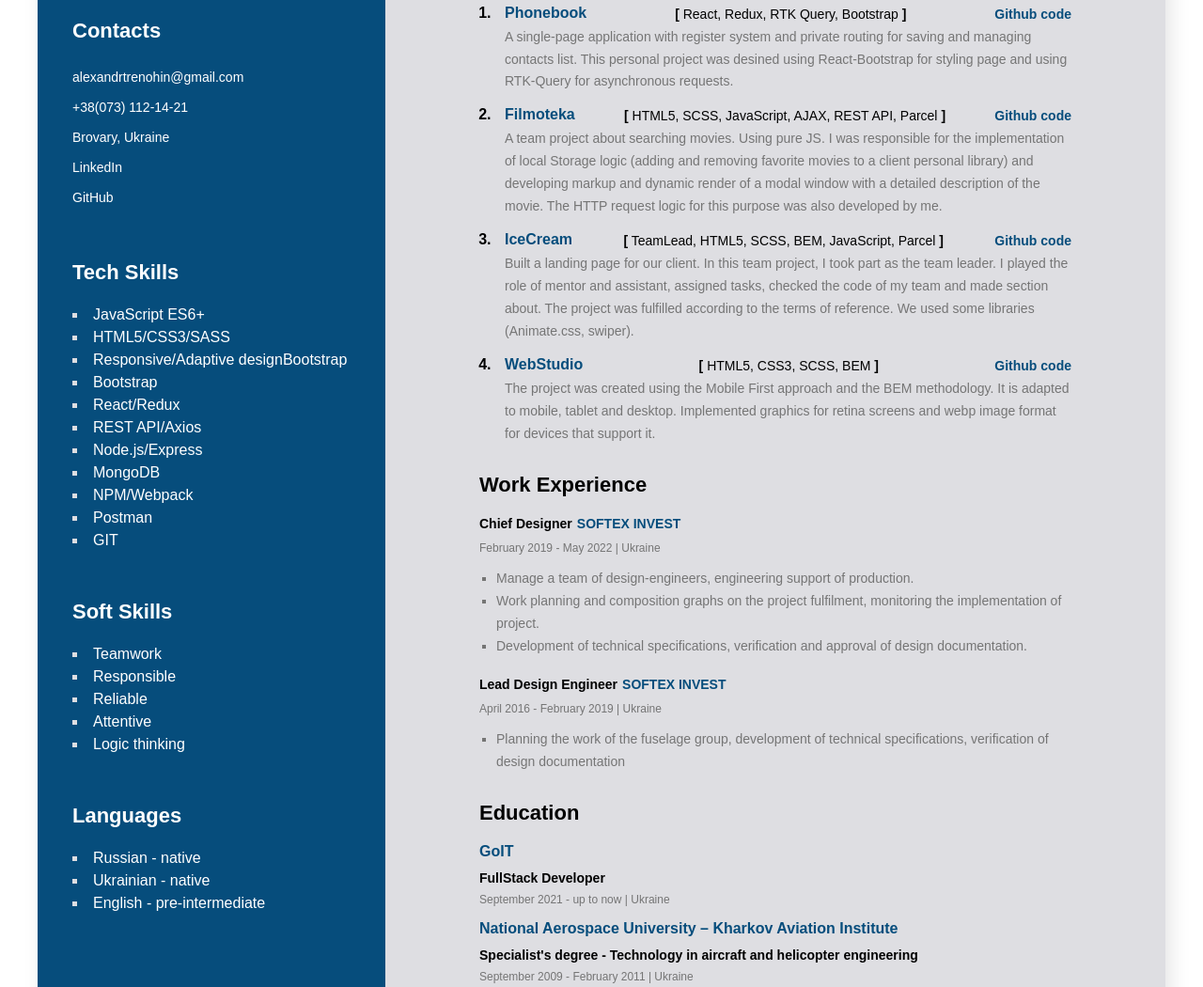
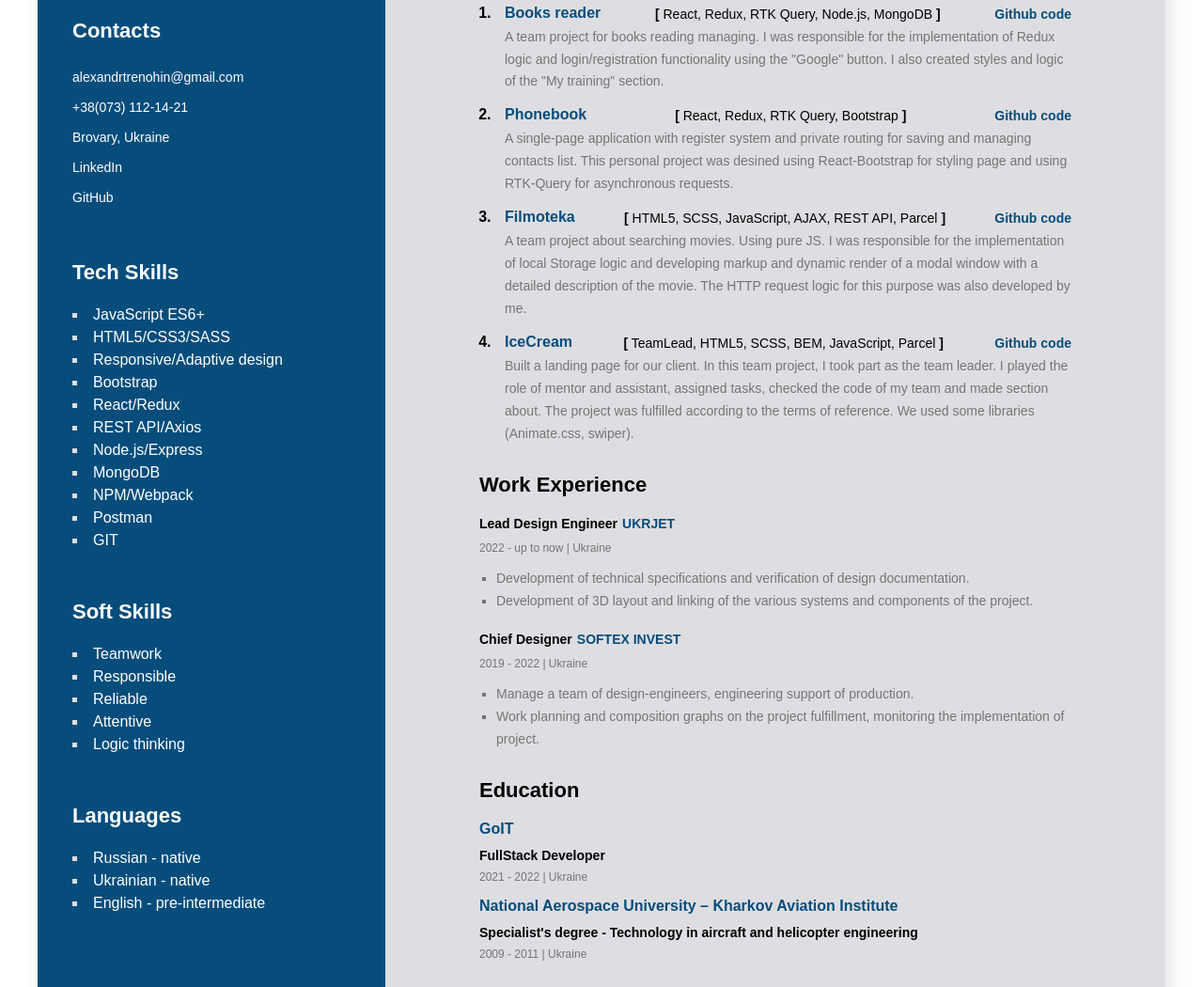
Before and after one commit to Aleksandr-Trenohin/front-end-dev-cv, a plain HTML site: page index.html in a window 1280 px wide. Shown: the part 438-1488 px from the top of the page at 94% size. Drawn offline with Linux system fonts and the light colour scheme.

Commit message:
add new experience

```diff
--- a/index.html
+++ b/index.html
@@ -33,6 +33,35 @@
             <!-- class= content-section -->
             <h3 class="main-content-title">Projects</h3>
             <ol class="my-projects-list">
+              <li class="my-projects-item">
+                <span class="my-projects-text">
+                  <a
+                    href="https://the-awesome-kostyaget-site.netlify.app/"
+                    class="my-project-link effect"
+                    target="_blank"
+                    rel="noreferrer noopener"
+                    >Books reader</a
+                  >
+                  <span>
+                    <span class="my-projects-bracket">[</span> React, Redux, RTK
+                    Query, Node.js, MongoDB
+                    <span class="my-projects-bracket">]</span></span
+                  >
+                  <a
+                    href="https://github.com/kostyaget/books-reader_front"
+                    class="about-project-github effect"
+                    target="_blank"
+                    rel="noreferrer noopener"
+                    >Github code</a
+                  >
+                </span>
+                <p class="about-project">
+                  A team project for books reading managing. I was responsible
+                  for the implementation of Redux logic and login/registration
+                  functionality using the "Google" button. I also created styles
+                  and logic of the "My training" section.
+                </p>
+              </li>
               <li class="my-projects-item">
                 <span class="my-projects-text">
                   <a
@@ -86,11 +115,10 @@
                 >
                 <p class="about-project">
                   A team project about searching movies. Using pure JS. I was
-                  responsible for the implementation of local Storage logic
-                  (adding and removing favorite movies to a client personal
-                  library) and developing markup and dynamic render of a modal
-                  window with a detailed description of the movie. The HTTP
-                  request logic for this purpose was also developed by me.
+                  responsible for the implementation of local Storage logic and
+                  developing markup and dynamic render of a modal window with a
+                  detailed description of the movie. The HTTP request logic for
+                  this purpose was also developed by me.
                 </p>
               </li>
               <li class="my-projects-item">
@@ -124,34 +152,6 @@
                   swiper).
                 </p>
               </li>
-              <li class="my-projects-item">
-                <span class="my-projects-text">
-                  <a
-                    href="https://aleksandr-trenohin.github.io/goit-markup-hw-08/"
-                    class="my-project-link effect"
-                    target="_blank"
-                    rel="noreferrer noopener"
-                    >WebStudio</a
-                  >
-                  <span>
-                    <span class="my-projects-bracket">[</span> HTML5, CSS3,
-                    SCSS, BEM <span class="my-projects-bracket">]</span></span
-                  >
-                  <a
-                    href="https://github.com/Aleksandr-Trenohin/goit-markup-hw-08"
-                    class="about-project-github effect"
-                    target="_blank"
-                    rel="noreferrer noopener"
-                    >Github code</a
-                  >
-                </span>
-                <p class="about-project">
-                  The project was created using the Mobile First approach and
-                  the BEM methodology. It is adapted to mobile, tablet and
-                  desktop. Implemented graphics for retina screens and webp
-                  image format for devices that support it.
-                </p>
-              </li>
             </ol>
           </div>
 
@@ -162,13 +162,38 @@
             <!-- company 1 -->
             <div class="my-work-experience-item">
               <h4 class="my-work-experience-position">
+                Lead Design Engineer<span class="my-work-experience-company"
+                  >UKRJET</span
+                >
+              </h4>
+              <p class="my-work-experience-period">
+                2022 - up to now
+                <span class="my-work-experience-divider">|</span> Ukraine
+              </p>
+              <ul class="my-work-experience-duties">
+                <li class="my-work-experience-duty">
+                  Development of technical specifications and verification of
+                  design documentation.
+                </li>
+
+                <li class="my-work-experience-duty">
+                  Development of 3D layout and linking of the various systems
+                  and components of the project.
+                </li>
+              </ul>
+            </div>
+
+            <!-- company 2 -->
+            <div class="my-work-experience-item">
+              <h4 class="my-work-experience-position">
                 Chief Designer<span class="my-work-experience-company"
                   >SOFTEX INVEST</span
                 >
               </h4>
               <p class="my-work-experience-period">
-                February 2019 - May 2022
-                <span class="my-work-experience-divider">|</span> Ukraine
+                2019 - 2022
+                <span class="my-work-experience-divider">|</span>
+                Ukraine
               </p>
               <ul class="my-work-experience-duties">
                 <li class="my-work-experience-duty">
@@ -177,32 +202,7 @@
                 </li>
                 <li class="my-work-experience-duty">
                   Work planning and composition graphs on the project
-                  fulfilment, monitoring the implementation of project.
-                </li>
-
-                <li class="my-work-experience-duty">
-                  Development of technical specifications, verification and
-                  approval of design documentation.
-                </li>
-              </ul>
-            </div>
-
-            <!-- company 2 -->
-            <div class="my-work-experience-item">
-              <h4 class="my-work-experience-position">
-                Lead Design Engineer<span class="my-work-experience-company"
-                  >SOFTEX INVEST</span
-                >
-              </h4>
-              <p class="my-work-experience-period">
-                April 2016 - February 2019
-                <span class="my-work-experience-divider">|</span>
-                Ukraine
-              </p>
-              <ul class="my-work-experience-duties">
-                <li class="my-work-experience-duty">
-                  Planning the work of the fuselage group, development of
-                  technical specifications, verification of design documentation
+                  fulfillment, monitoring the implementation of project.
                 </li>
               </ul>
             </div>
@@ -218,7 +218,7 @@
             </h4>
             <h4 class="my-education-faculty">FullStack Developer</h4>
             <p class="my-work-experience-period">
-              September 2021 - up to now
+              2021 - 2022
               <span class="my-work-experience-divider">|</span> Ukraine
             </p>
             <h4>
@@ -232,7 +232,7 @@
               engineering
             </h4>
             <p class="my-work-experience-period">
-              September 2009 - February 2011
+              2009 - 2011
               <span class="my-work-experience-divider">|</span> Ukraine
             </p>
           </div>
@@ -320,7 +320,7 @@
             </li>
             <li class="tech-skills-item">
               <span class="tech-skills-item-text"
-                >Responsive/Adaptive designBootstrap</span
+                >Responsive/Adaptive design</span
               >
             </li>
             <li class="tech-skills-item">
```
